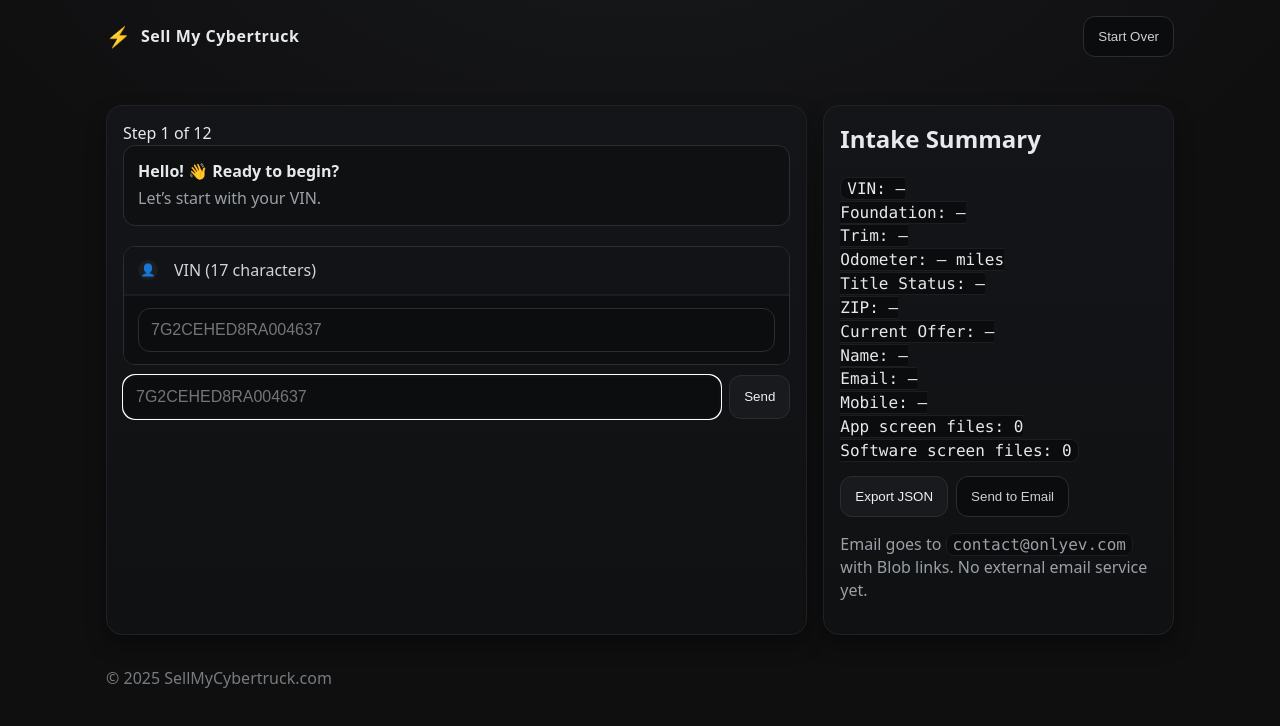
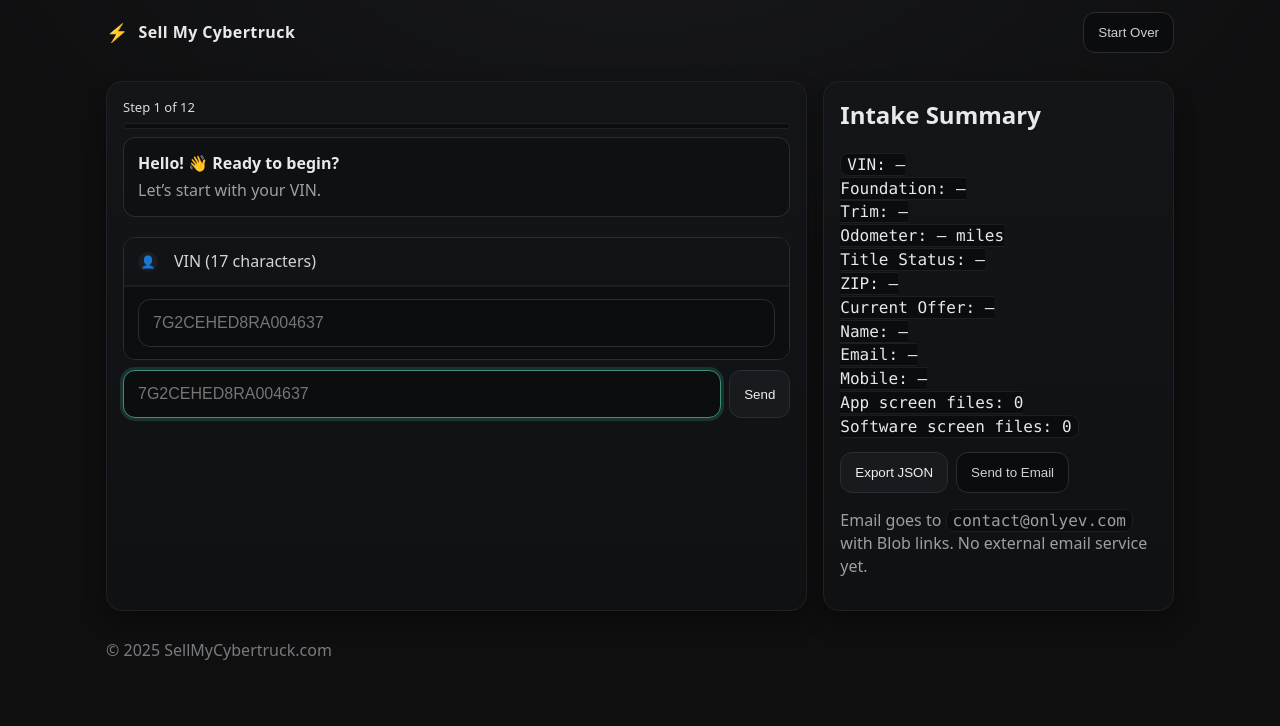
Before and after one commit to adamqureshi/smc-ai-intake-demo, a website: page index.html in a window 1280 px wide. Drawn offline with Linux system fonts and the light colour scheme.

Commit message:
Update styles.css

```diff
--- a/styles.css
+++ b/styles.css
@@ -1,143 +1,55 @@
-/* Grayscale, crisp, mobile-first */
-:root {
-  --bg: #0f0f10;
-  --card: #121315;
-  --muted: #9aa0a6;
-  --fg: #e7e9ea;
-  --accent: #cfcfcf;
-  --accent-strong: #f0f0f0;
-  --ring: #2a2d31;
-  --border: #1f2124;
-  --radius: 16px;
-  --shadow: 0 10px 20px rgba(0,0,0,.35);
-  --mono: ui-monospace, SFMono-Regular, Menlo, Monaco, Consolas, "Liberation Mono", "Courier New", monospace;
-  --sans: ui-sans-serif, system-ui, -apple-system, Segoe UI, Roboto, Ubuntu, Cantarell, Noto Sans, Helvetica Neue, Arial, Apple Color Emoji, Segoe UI Emoji;
+:root{
+  --bg:#0f0f10;--card:#121315;--muted:#9aa0a6;--fg:#e7e9ea;--ring:#2a2d31;--border:#1f2124;
+  --radius:16px;--shadow:0 10px 20px rgba(0,0,0,.35);--mono:ui-monospace,Menlo,Consolas,monospace;
+  --sans:ui-sans-serif,system-ui,-apple-system,Segoe UI,Roboto,Helvetica Neue,Arial;
+}
+*{box-sizing:border-box}
+html,body{height:100%}
+body{margin:0;background:radial-gradient(1200px 600px at 50% -10%,#17181b 0%,var(--bg) 60%);color:var(--fg);font-family:var(--sans);line-height:1.45}
+
+.site-header,.site-footer{display:flex;align-items:center;justify-content:space-between;max-width:1100px;margin:0 auto;padding:12px 16px}
+.brand{display:inline-flex;gap:10px;align-items:center}.logo{font-size:18px}.title{letter-spacing:.4px;font-weight:600}
+.container{max-width:1100px;margin:0 auto;padding:16px}
+.card{background:linear-gradient(180deg,#141518,#101113);border:1px solid var(--border);border-radius:var(--radius);box-shadow:var(--shadow);padding:16px}
+.layout{display:grid;grid-template-columns:1fr;gap:16px}@media(min-width:900px){.layout{grid-template-columns:2fr 1fr}}
+.muted{color:var(--muted)}
+
+.btn{border:1px solid var(--ring);background:#181a1e;color:#f0f0f0;padding:12px 14px;border-radius:12px;cursor:pointer}
+.btn:hover{background:#1e2025}
+.btn-ghost{background:#0b0c0e;color:#d0d0d0}
+.btn-ghost:hover{background:#121316}
+
+.qa-log{display:grid;gap:10px}
+.qa-item{border:1px solid var(--ring);border-radius:12px;background:#0f1012;overflow:hidden}
+.qa-item>summary{list-style:none;display:grid;grid-template-columns:28px 1fr;align-items:center;gap:8px;padding:12px 14px;cursor:pointer;background:#121317;border-bottom:1px solid #1c1e22}
+.qa-item>summary::-webkit-details-marker{display:none}
+.qa-icon{width:20px;height:20px;border-radius:999px;background:#1b1d21;display:grid;place-items:center;color:#b7ffb7;font-size:12px}
+.qa-question{color:var(--fg);opacity:.9}
+.qa-answer{padding:12px 14px;background:#0d0e10;border-top:1px solid #1a1c20}
+.answer-text{background:#15171a;border:1px solid #23262b;border-radius:10px;padding:10px 12px;white-space:pre-wrap}
+
+.input-row{display:flex;gap:8px;margin-top:10px}
+.field{flex:1}
+.input,.select,.file,.number{
+  width:100%;background:#0c0d0f;color:var(--fg);border:1px solid #2a2d31;border-radius:12px;padding:14px 14px;font-size:16px;
+  outline:none;box-shadow:0 0 0 0 rgba(0,255,150,0);
+}
+.input:focus,.number:focus,.select:focus{border-color:#3b8f7b;box-shadow:0 0 0 3px rgba(59,143,123,.25)}
+label.small{display:block;font-size:12px;color:var(--muted);margin:6px 2px}
+
+@media(max-width:640px){ /* stack send button under input on mobile */
+  .input-row{flex-direction:column}
 }
 
-* { box-sizing: border-box; }
-html, body { height: 100%; }
-body {
-  margin: 0;
-  background: radial-gradient(1200px 600px at 50% -10%, #17181b 0%, var(--bg) 60%);
-  color: var(--fg);
-  font-family: var(--sans);
-  line-height: 1.45;
-}
+.summary h2{margin-top:0}.summary-actions{display:flex;gap:8px;flex-wrap:wrap;margin-top:10px}
+.preview-media{display:grid;grid-template-columns:repeat(auto-fill,minmax(120px,1fr));gap:8px;margin-top:8px}
+.preview-media img,.preview-media video{width:100%;height:90px;object-fit:cover;border-radius:8px;border:1px solid #1f2124}
 
-.site-header, .site-footer {
-  display: flex; align-items: center; justify-content: space-between;
-  max-width: 1100px; margin: 0 auto; padding: 16px;
-}
+.progress{margin-bottom:8px}
+.progress-label{font-size:13px;color:#dcdcdc;margin-bottom:6px}
+.progress-rail{width:100%;height:6px;background:#0c0d0f;border:1px solid #1d2025;border-radius:999px}
+.progress-bar{height:100%;width:0;background:#30dba3;border-radius:999px;transition:width .25s ease}
 
-.brand { display: inline-flex; gap: 10px; align-items: center; }
-.logo { font-size: 20px; }
-.title { letter-spacing: .5px; font-weight: 600; }
-
-.pill {
-  border: 1px solid var(--border); color: var(--muted);
-  padding: 4px 10px; border-radius: 999px; font-size: 12px;
-  background: #0b0b0c;
-}
-
-.container { max-width: 1100px; margin: 0 auto; padding: 16px; }
-
-.card {
-  background: linear-gradient(180deg, #141518, #101113);
-  border: 1px solid var(--border);
-  border-radius: var(--radius);
-  box-shadow: var(--shadow);
-  padding: 16px;
-}
-
-.hero h1 { margin: 0 0 8px; font-size: clamp(22px, 3vw, 28px); }
-.subtle { color: var(--muted); font-weight: 400; }
-.muted { color: var(--muted); }
-.cta-row { display: flex; gap: 10px; margin-top: 10px; }
-
-.layout {
-  display: grid;
-  grid-template-columns: 1fr;
-  gap: 16px;
-  margin-top: 16px;
-}
-@media (min-width: 900px) {
-  .layout { grid-template-columns: 2fr 1fr; }
-}
-
-/* Collapsible Q/A list */
-.qa-log { display: grid; gap: 10px; }
-.qa-item {
-  border: 1px solid var(--ring);
-  border-radius: 12px;
-  background: #0f1012;
-  overflow: hidden;
-}
-.qa-item > summary {
-  list-style: none;
-  display: grid;
-  grid-template-columns: 28px 1fr;
-  align-items: center;
-  gap: 8px;
-  padding: 12px 14px;
-  cursor: pointer;
-  background: #121317;
-  border-bottom: 1px solid #1c1e22;
-}
-.qa-item > summary::-webkit-details-marker { display: none; }
-.qa-icon { width: 20px; height: 20px; border-radius: 999px; background: #1b1d21; display: grid; place-items: center; color: #b7ffb7; font-size: 12px; }
-.qa-question { color: var(--fg); opacity: .9; }
-.qa-answer {
-  padding: 12px 14px;
-  background: #0d0e10;
-  border-top: 1px solid #1a1c20;
-}
-.qa-answer .answer-text {
-  background: #15171a;
-  border: 1px solid #23262b;
-  border-radius: 10px;
-  padding: 10px 12px;
-  white-space: pre-wrap;
-}
-
-/* Input row */
-.input-row { display: flex; gap: 8px; margin-top: 10px; }
-.field { flex: 1; }
-.input, .select, .file, .number {
-  width: 100%; background: #0c0d0f; color: var(--fg);
-  border: 1px solid #2a2d31; border-radius: 12px; padding: 12px 12px;
-  font-size: 16px;
-}
-label.small { display: block; font-size: 12px; color: var(--muted); margin: 6px 2px; }
-
-.btn {
-  border: 1px solid #2a2d31; background: #181a1e; color: var(--accent-strong);
-  padding: 12px 14px; border-radius: 12px; cursor: pointer;
-}
-.btn:hover { background: #1e2025; }
-.btn-ghost { background: #0b0c0e; color: var(--accent); }
-.btn-ghost:hover { background: #121316; }
-
-.summary h2 { margin-top: 0; }
-.summary-actions { display: flex; gap: 8px; flex-wrap: wrap; margin-top: 10px; }
-
-.faq { margin-top: 10px; }
-.faq summary { cursor: pointer; }
-.faq-inner { border-top: 1px dashed var(--ring); margin-top: 8px; padding-top: 8px; display: grid; gap: 8px; }
-.qa { font-size: 14px; }
-
-.preview-media { display: grid; grid-template-columns: repeat(auto-fill, minmax(120px,1fr)); gap: 8px; margin-top: 8px; }
-.preview-media img, .preview-media video { width: 100%; height: 90px; object-fit: cover; border-radius: 8px; border: 1px solid #1f2124; }
-
-.site-footer { opacity: .75; }
-code { font-family: var(--mono); background: #0b0c0e; padding: 1px 6px; border-radius: 8px; border: 1px solid #1c1e22; }
-/* Welcome banner (top of chat) */
-.welcome {
-  border: 1px solid var(--ring);
-  border-radius: 12px;
-  background: #0f1012;
-  padding: 14px;
-  margin-bottom: 10px;
-}
-.welcome-title { font-weight: 600; }
-.welcome-sub { color: var(--muted); margin-top: 4px; }
-.hidden { display: none !important; }
+.site-footer{opacity:.75}
+code{font-family:var(--mono);background:#0b0c0e;padding:1px 6px;border-radius:8px;border:1px solid #1c1e22}
+.hidden{display:none !important}
```
